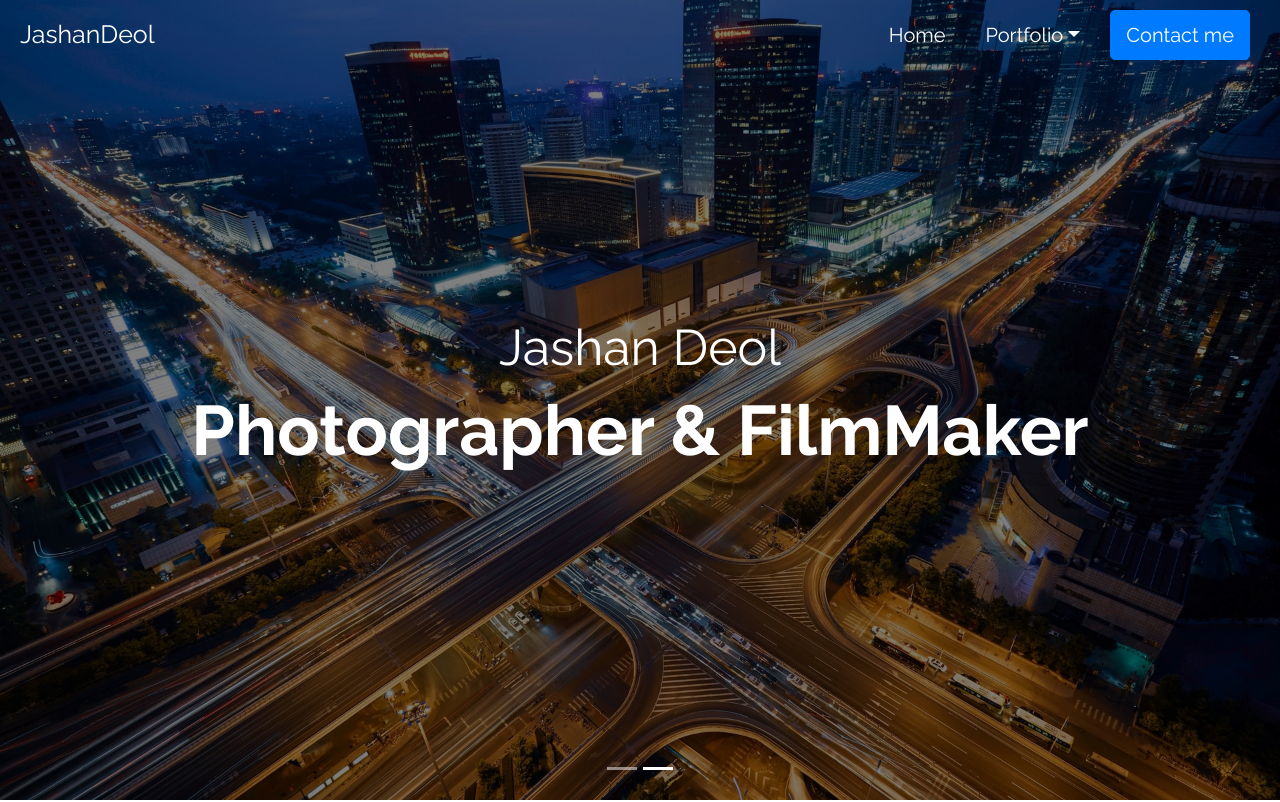
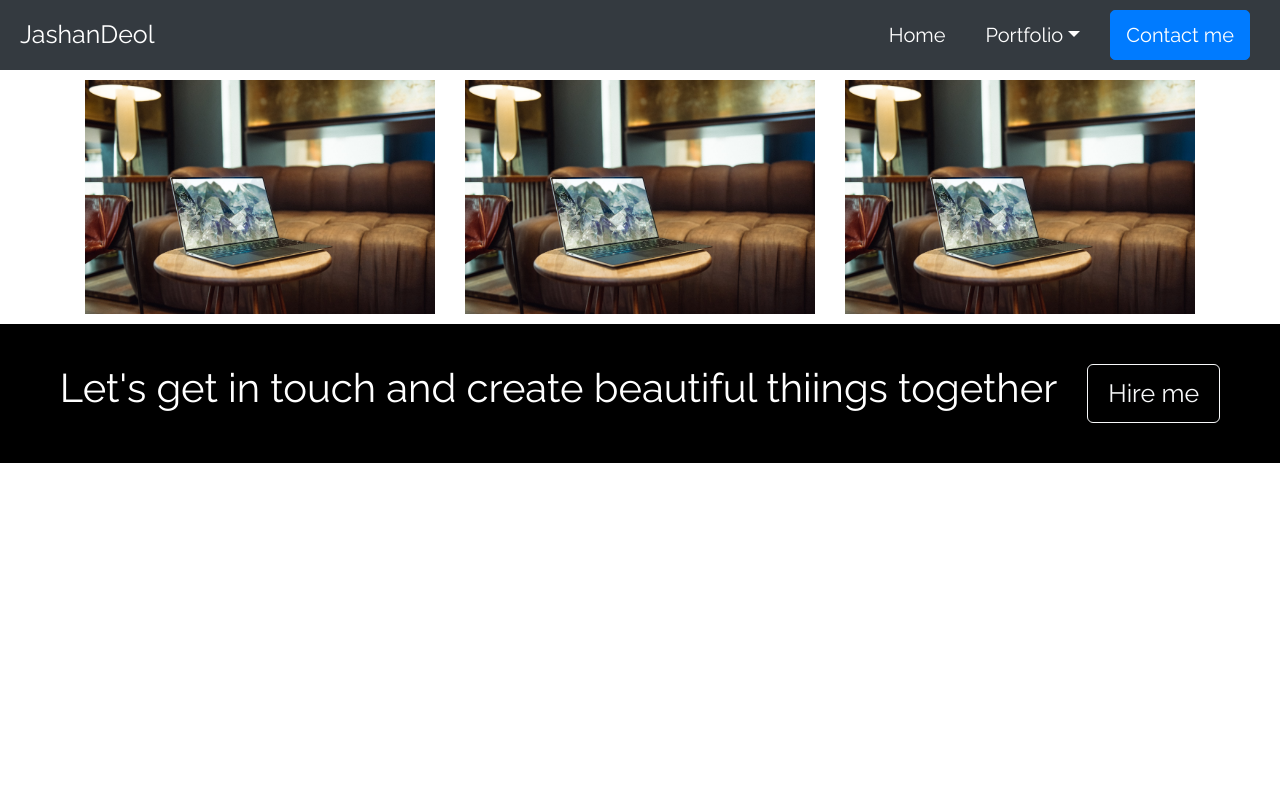
Before and after one commit to gursharan4312/jashandeol, a React (Create React App) app: page /portfolio in a window 1280 px wide. Shown: the top 802 px of the page. Built offline with nearby package versions, Linux system fonts and the light colour scheme.

Commit message:
pages added

```diff
--- a/package.json
+++ b/package.json
@@ -10,6 +10,7 @@
     "node-sass": "^4.14.1",
     "react": "^17.0.1",
     "react-dom": "^17.0.1",
+    "react-router-dom": "^5.2.0",
     "react-scripts": "4.0.0",
     "reactstrap": "^8.7.1",
     "web-vitals": "^0.2.4"
--- a/src/App.js
+++ b/src/App.js
@@ -1,20 +1,12 @@
-import ContactSection from "./components/ContactSection";
-import Footer from "./components/Footer";
-import Hero from "./components/Hero";
-import Portfolio from "./components/Portfolio";
-const { default: AboutMe } = require("./components/AboutMe");
-const { default: Header } = require("./components/Header");
-
+import { Switch, Route } from "react-router-dom";
+import Portfolio from "./pages/Portfolio";
+import Home from "./pages/Home";
 function App() {
   return (
-    <div>
-      <Header />
-      <Hero />
-      <AboutMe />
-      <Portfolio />
-      <ContactSection />
-      <Footer />
-    </div>
+    <Switch>
+      <Route path="/portfolio" component={Portfolio} />
+      <Route extact path="/" component={Home} />
+    </Switch>
   );
 }
 
--- /dev/null
+++ b/src/components/Category.js
@@ -0,0 +1,22 @@
+import React from "react";
+import { Col } from "reactstrap";
+import { Link } from "react-router-dom";
+
+function Category({ name }) {
+  return (
+    <Col md={4} sm={6} className="category my-2">
+      <img
+        src="/assests/images/hero1.jpg"
+        className="img-fluid"
+        alt="category"
+      />
+      <Link to={`/portfolio/${name}`}>
+        <div className="category-inner">
+          <span>{name}</span>
+        </div>
+      </Link>
+    </Col>
+  );
+}
+
+export default Category;
--- a/src/components/Header.js
+++ b/src/components/Header.js
@@ -14,7 +14,7 @@ import {
   Button,
 } from "reactstrap";
 
-function Header() {
+function Header({ type }) {
   const [isOpen, setIsOpen] = useState(false);
   const toggle = () => setIsOpen(!isOpen);
 
@@ -36,9 +36,9 @@ function Header() {
     <header>
       <Navbar
         dark
-        fixed="top"
+        fixed={type === "home" ? "top" : ""}
         expand="md"
-        className={scrolled ? "bg-dark" : ""}
+        className={type === "home" ? (!scrolled ? "" : "bg-dark") : "bg-dark"}
       >
         <NavbarBrand href="/">JashanDeol</NavbarBrand>
         <NavbarToggler onClick={toggle} />
--- /dev/null
+++ b/src/components/Layout.js
@@ -0,0 +1,15 @@
+import React from "react";
+import Header from "./Header";
+import Footer from "./Footer";
+
+function Layout({ type, children }) {
+  return (
+    <>
+      <Header type={type} />
+      <main>{children}</main>
+      <Footer />
+    </>
+  );
+}
+
+export default Layout;
--- a/src/components/Portfolio.js
+++ b/src/components/Portfolio.js
@@ -1,71 +1,15 @@
 import React from "react";
 import { Container, Row, Col } from "reactstrap";
+import Category from "./Category";
 
 function Portfolio() {
   return (
     <Container className="portfolio my-5">
       <h1 className="text-center  mb-4">Check out my latest work</h1>
       <Row className="categories">
-        <Col md={4} sm={6} className="category my-2">
-          <img
-            src="/assests/images/hero1.jpg"
-            className="img-fluid"
-            alt="category"
-          />
-          <div className="category-inner">
-            <span>category1</span>
-          </div>
-        </Col>
-        <Col md={4} sm={6} className="category my-2">
-          <img
-            src="/assests/images/hero1.jpg"
-            className="img-fluid"
-            alt="category"
-          />
-          <div className="category-inner">
-            <span>category1</span>
-          </div>
-        </Col>
-        <Col md={4} sm={6} className="category my-2">
-          <img
-            src="/assests/images/hero1.jpg"
-            className="img-fluid"
-            alt="category"
-          />
-          <div className="category-inner">
-            <span>category1</span>
-          </div>
-        </Col>
-        <Col md={4} sm={6} className="category my-2">
-          <img
-            src="/assests/images/hero1.jpg"
-            className="img-fluid"
-            alt="category"
-          />
-          <div className="category-inner">
-            <span>category1</span>
-          </div>
-        </Col>
-        <Col md={4} sm={6} className="category my-2">
-          <img
-            src="/assests/images/hero1.jpg"
-            className="img-fluid"
-            alt="category"
-          />
-          <div className="category-inner">
-            <span>category1</span>
-          </div>
-        </Col>
-        <Col md={4} sm={6} className="category my-2">
-          <img
-            src="/assests/images/hero1.jpg"
-            className="img-fluid"
-            alt="category"
-          />
-          <div className="category-inner">
-            <span>category1</span>
-          </div>
-        </Col>
+        {[...Array(6).keys()].map((name, index) => (
+          <Category key={index} name={name} />
+        ))}
       </Row>
     </Container>
   );
--- a/src/index.js
+++ b/src/index.js
@@ -1,13 +1,16 @@
 import React from "react";
 import ReactDOM from "react-dom";
 import App from "./App";
+import { BrowserRouter } from "react-router-dom";
 
 import "bootstrap/dist/css/bootstrap.min.css";
 import "./index.scss";
 
 ReactDOM.render(
   <React.StrictMode>
-    <App />
+    <BrowserRouter>
+      <App />
+    </BrowserRouter>
   </React.StrictMode>,
   document.getElementById("root")
 );
--- a/src/index.scss
+++ b/src/index.scss
@@ -107,8 +107,10 @@ header {
     .category {
       overflow: hidden;
       img {
-        // filter: brightness(70%);
         transition: all 0.5s ease-in-out;
+        @media screen and (max-width: $smallwidth) {
+          filter: brightness(70%);
+        }
       }
       .category-inner {
         position: absolute;
--- /dev/null
+++ b/src/pages/Home.js
@@ -0,0 +1,19 @@
+import React from "react";
+import ContactSection from "../components/ContactSection";
+import Layout from "../components/Layout";
+import Hero from "../components/Hero";
+import Portfolio from "../components/Portfolio";
+import AboutMe from "../components/AboutMe";
+
+function Home() {
+  return (
+    <Layout type="home">
+      <Hero />
+      <AboutMe />
+      <Portfolio />
+      <ContactSection />
+    </Layout>
+  );
+}
+
+export default Home;
--- /dev/null
+++ b/src/pages/Portfolio.js
@@ -0,0 +1,37 @@
+import React from "react";
+import { Container, Row, Col } from "reactstrap";
+import Layout from "../components/Layout";
+
+function Portfolio() {
+  return (
+    <Layout type="other" >
+      <Container>
+        <Row>
+          <Col md={4} sm={6} className="my-2">
+            <img
+              src="/assests/images/hero1.jpg"
+              className="img-fluid"
+              alt="category"
+            />
+          </Col>
+          <Col md={4} sm={6} className="my-2">
+            <img
+              src="/assests/images/hero1.jpg"
+              className="img-fluid"
+              alt="category"
+            />
+          </Col>
+          <Col md={4} sm={6} className="my-2">
+            <img
+              src="/assests/images/hero1.jpg"
+              className="img-fluid"
+              alt="category"
+            />
+          </Col>
+        </Row>
+      </Container>
+    </Layout>
+  );
+}
+
+export default Portfolio;
```
Also changed, not shown: 1 other file (tests, documents, lock files or other folders).
